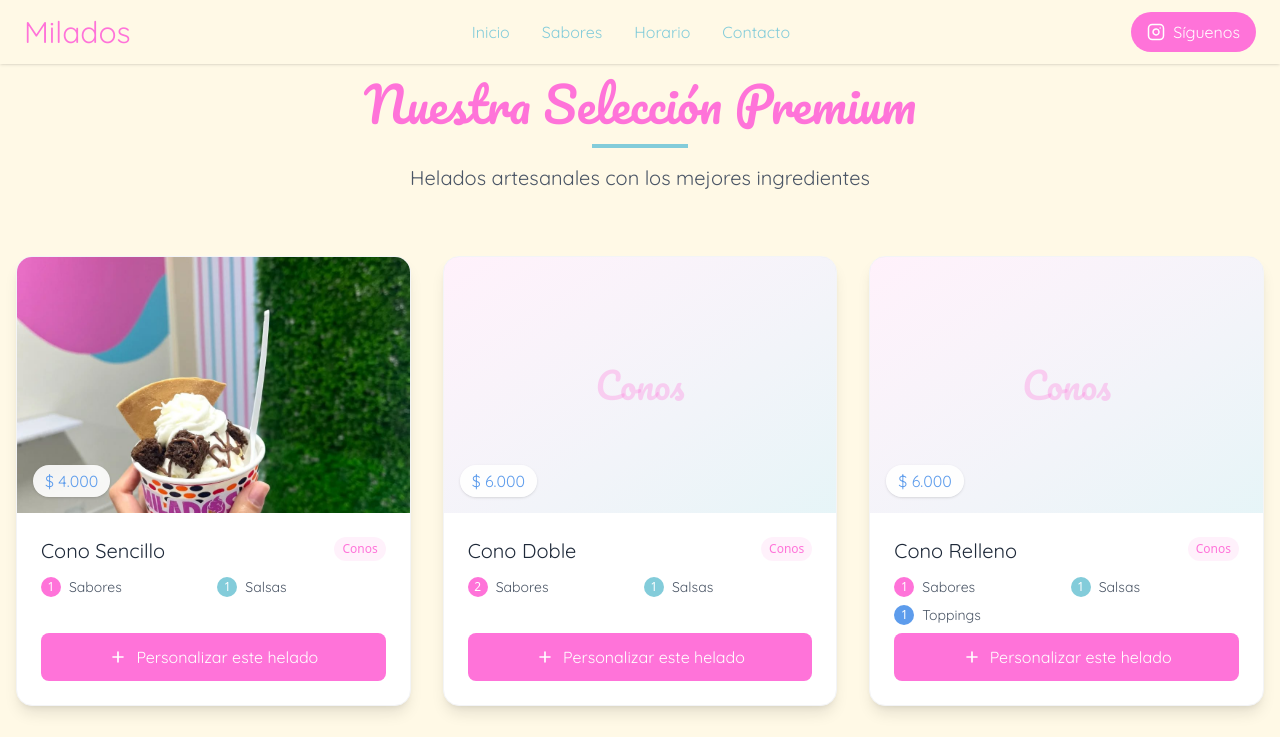
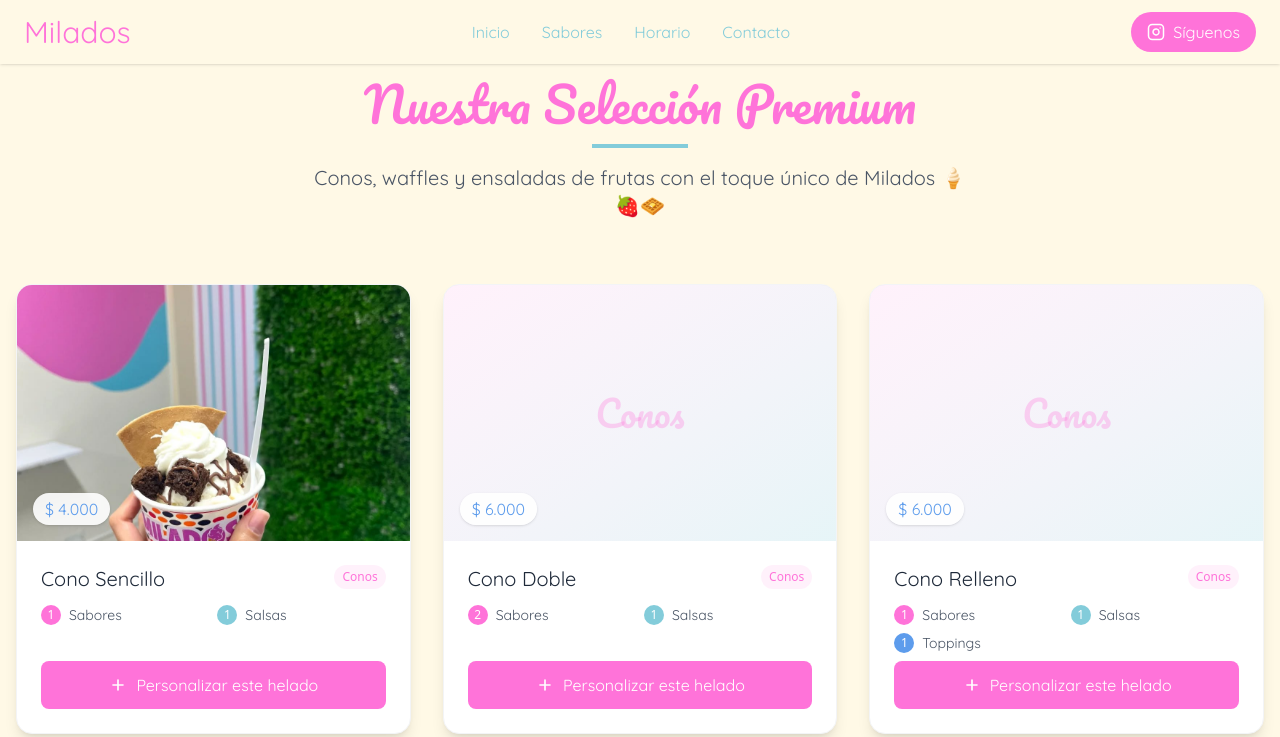
Before and after one commit to JuniorArias02/Milados, a React (Vite) app: page /helados in a window 1280 px wide. Shown: the top 737 px of the page. Built offline with nearby package versions, Linux system fonts and the light colour scheme.

Commit message:
correcion

```diff
--- a/src/page/pagina_cliente/page/ver_helados.jsx
+++ b/src/page/pagina_cliente/page/ver_helados.jsx
@@ -9,9 +9,10 @@ export function VerHelados() {
 					<h2 className="text-5xl pacifico-regular text-[#FF73D9] mb-4">Nuestra Selección Premium</h2>
 					<div className="w-24 h-1 bg-[#83CCDA] mx-auto mb-4"></div>
 					<p className="text-xl quicksand-regular text-gray-600 max-w-2xl mx-auto">
-						Helados artesanales con los mejores ingredientes
+						Conos, waffles y ensaladas de frutas con el toque único de Milados 🍦🍓🧇
 					</p>
 				</div>
+
 
 				{/* Grid de productos con altura automática */}
 				<div className="grid grid-cols-1 md:grid-cols-2 lg:grid-cols-3 gap-8">
```
